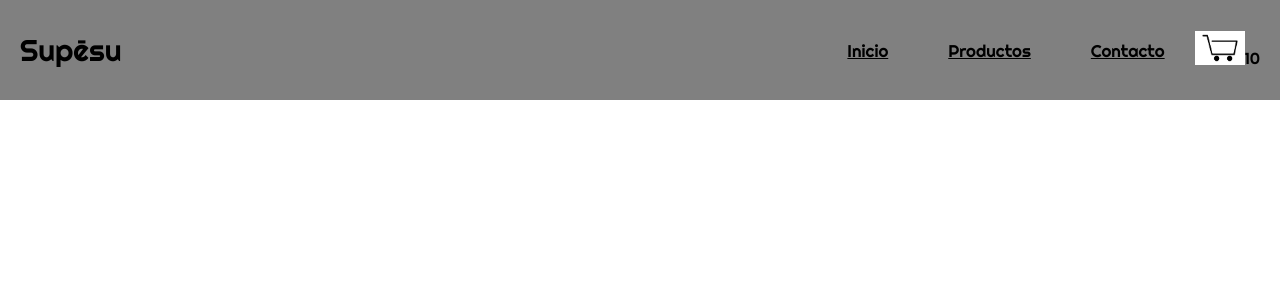
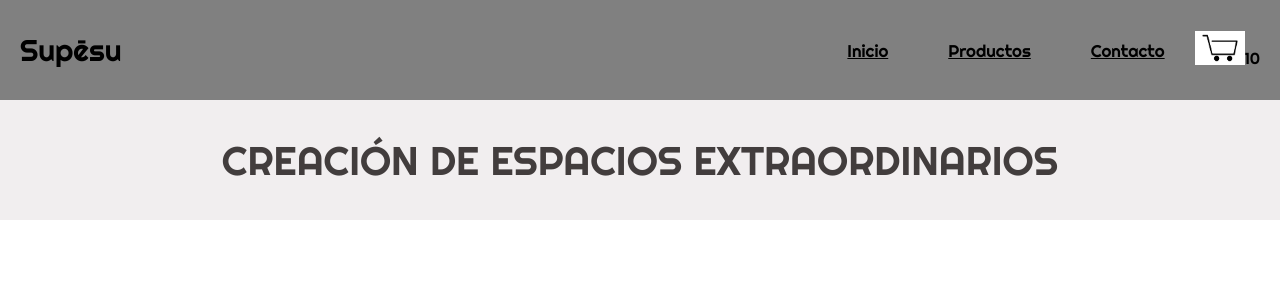
Before and after one commit to Andrezgrondona/supesu, a React (Create React App) app: page / in a window 1280 px wide. Shown: the top 300 px of the page. Built offline with nearby package versions, Linux system fonts and the light colour scheme.

Commit message:
add prop greeting

```diff
--- a/src/App.js
+++ b/src/App.js
@@ -1,11 +1,16 @@
 
+import Item from "./components/ItemListContainer/Item";
 import Navbar from "./components/Navbar/Navbar";
 
 function App() {
   return (
     <div className="App">
      <Navbar category1={"Inicio"} category2={"Productos"} category3={"Contacto"}/>
+
+     <Item greeting={"CREACIÓN DE ESPACIOS EXTRAORDINARIOS"} greeting2={"A LA MEDIDA DE TUS NECESIDADES"}/>
+
     </div>
+
   );
 }
 
--- /dev/null
+++ b/src/components/ItemListContainer/Item.js
@@ -0,0 +1,10 @@
+import React from "react"
+
+export default class Item extends React.Component{
+    render(){
+        return(
+            <div className="BannerHeader"> {this.props.greeting}</div>
+        )
+
+    }
+}
--- a/src/styles/styles.css
+++ b/src/styles/styles.css
@@ -40,3 +40,19 @@
     font-family: Righteous;
     font-size: 30px;
 }
+
+.BannerHeader{
+    font-family: Righteous;
+    font-size: 40px;
+    background-color: rgb(241, 238, 239);
+    color: rgb(66, 61, 61);
+    width: auto;
+    height: 120px;
+
+    display:flex;
+    flex-direction:row;
+    flex-wrap:wrap;
+    justify-content:space-around;
+    align-items:center;
+    align-content:center;
+}
```
